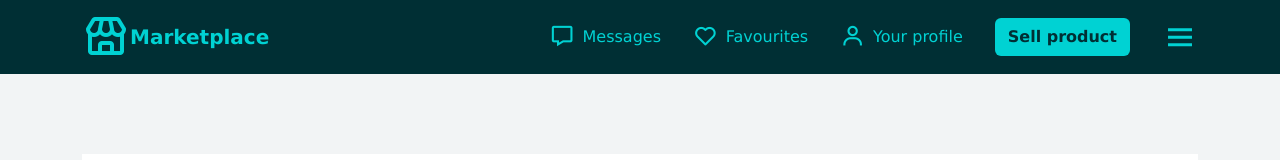
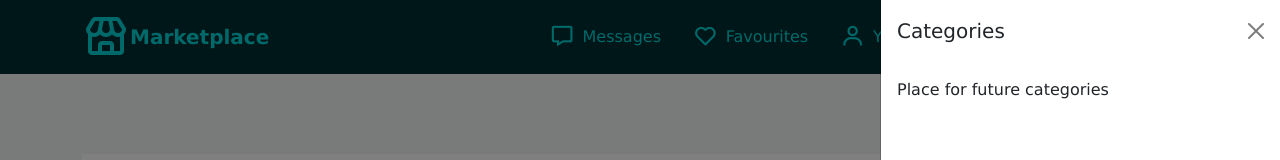
Before and after one commit to 4AK1LLA/Marketplace, an Angular app in the folder Marketplace.WebUI/marketplace-ui/: page / in a window 1280 px wide. Both pictures are taken after a click on the link 1180 px from the left and 37 px from the top of the page. Shown: the top 160 px of the page. Built offline with nearby package versions, Linux system fonts and the light colour scheme; no server answers.

Commit message:
Added template for sidenav

```diff
--- a/Marketplace.WebUI/marketplace-ui/src/app/app.component.html
+++ b/Marketplace.WebUI/marketplace-ui/src/app/app.component.html
@@ -1,2 +1,3 @@
 <app-navbar></app-navbar>
+<app-sidebar></app-sidebar>
 <app-main-categories></app-main-categories>
--- a/Marketplace.WebUI/marketplace-ui/src/app/components/navbar/navbar.component.html
+++ b/Marketplace.WebUI/marketplace-ui/src/app/components/navbar/navbar.component.html
@@ -28,7 +28,7 @@
                 <button class="btn">Sell product</button>
             </li>
             <li class="nav-item">
-                <a class="nav-link d-flex" href="#">
+                <a class="nav-link d-flex" href="#" data-bs-toggle="offcanvas" data-bs-target="#offcanvasId" aria-controls="offcanvasId">
                     <i class='bx bx-menu bx-md nav-icon'></i>
                 </a>
             </li>
--- a/Marketplace.WebUI/marketplace-ui/src/app/components/sidebar/sidebar.component.html
+++ b/Marketplace.WebUI/marketplace-ui/src/app/components/sidebar/sidebar.component.html
@@ -1 +1,10 @@
-<p>sidebar works!</p>
+<div class="offcanvas offcanvas-end" data-bs-scroll="true" tabindex="-1" id="offcanvasId"
+    aria-labelledby="offcanvasLabel">
+    <div class="offcanvas-header">
+        <h5 class="offcanvas-title" id="offcanvasLabel">Categories</h5>
+        <button type="button" class="btn-close text-reset" data-bs-dismiss="offcanvas" aria-label="Close"></button>
+    </div>
+    <div class="offcanvas-body">
+        <p>Place for future categories</p>
+    </div>
+</div>
```
